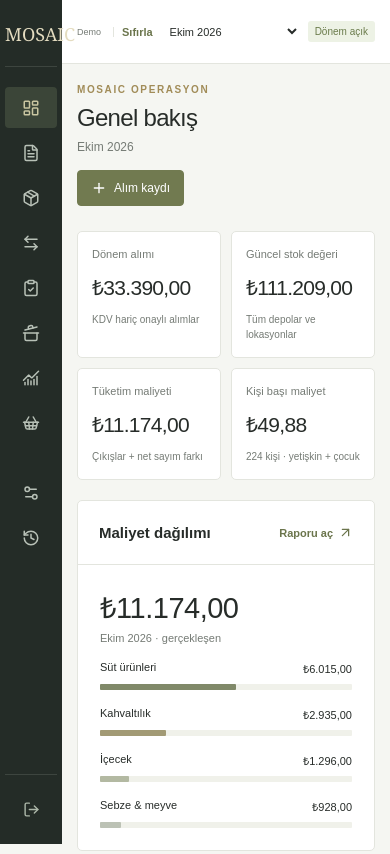
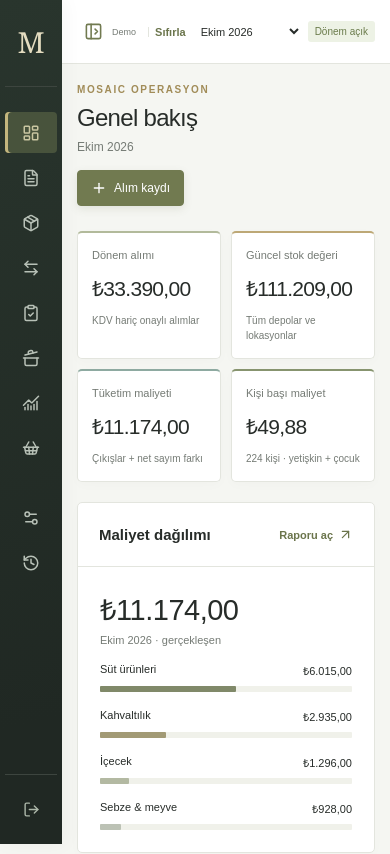
Before and after one commit to aliihaydargenc-dotcom/mosaic-hotel, a Next.js app: page /demo in a window 390 px wide. Shown: the top 854 px of the page. Built offline with nearby package versions, Linux system fonts and the light colour scheme.

Commit message:
feat: add collapsible navigation and refined visual accents

```diff
--- a/src/app/globals.css
+++ b/src/app/globals.css
@@ -1347,3 +1347,205 @@ textarea {
     animation: none;
   }
 }
+
+.sidebar {
+  transition:
+    width 220ms ease,
+    padding 220ms ease;
+  background: linear-gradient(165deg, #29352d 0%, #202823 85%);
+  box-shadow: 3px 0 18px #2028230a;
+  overflow-y: auto;
+  overflow-x: hidden;
+}
+.main-shell {
+  transition: margin-left 220ms ease;
+}
+.topbar-path {
+  display: flex;
+  align-items: center;
+  gap: 14px;
+  min-width: 0;
+}
+.sidebar-toggle {
+  flex-shrink: 0;
+  color: var(--accent);
+  width: 32px;
+  height: 32px;
+}
+.sidebar-scrim {
+  display: none;
+}
+.sidebar nav button {
+  transition:
+    background 150ms ease,
+    color 150ms ease;
+  position: relative;
+}
+.sidebar nav button.active {
+  background: #48533c;
+  box-shadow: inset 3px 0 #c4b67e;
+}
+.sidebar nav button svg {
+  flex-shrink: 0;
+}
+.sidebar-collapsed .sidebar {
+  width: 72px;
+  padding: 26px 9px 14px;
+}
+.sidebar-collapsed .main-shell {
+  margin-left: 72px;
+}
+.sidebar-collapsed .wordmark {
+  padding: 4px 0 25px;
+}
+.sidebar-collapsed .wordmark span {
+  font-size: 29px;
+  letter-spacing: 0;
+}
+.sidebar-collapsed .wordmark small,
+.sidebar-collapsed .sidebar-caption,
+.sidebar-collapsed .sidebar nav button span,
+.sidebar-collapsed .sidebar nav button > svg:last-child:not(:first-child),
+.sidebar-collapsed .sidebar-bottom > div {
+  display: none;
+}
+.sidebar-collapsed .sidebar nav {
+  margin-top: 25px;
+}
+.sidebar-collapsed .sidebar nav button {
+  justify-content: center;
+  padding: 0;
+}
+.sidebar-collapsed .sidebar-bottom {
+  justify-content: center;
+}
+.metric {
+  border-top: 2px solid #b2ba9b;
+  box-shadow: 0 3px 12px #26332705;
+  transition:
+    transform 180ms ease,
+    box-shadow 180ms ease;
+}
+.metric:nth-child(2) {
+  border-top-color: #bda876;
+}
+.metric:nth-child(3) {
+  border-top-color: #8eaaa1;
+}
+.metric:nth-child(4) {
+  border-top-color: #87946f;
+}
+.panel {
+  box-shadow: 0 3px 14px #26332704;
+}
+.button,
+.icon-button {
+  transition:
+    background 150ms ease,
+    box-shadow 150ms ease,
+    transform 150ms ease;
+}
+.button.primary {
+  box-shadow: 0 3px 8px #59623d20;
+}
+.button:active:not(:disabled) {
+  transform: translateY(1px);
+}
+@media (hover: hover) {
+  .metric:hover {
+    transform: translateY(-2px);
+    box-shadow: 0 7px 20px #2633270b;
+  }
+  .button.primary:hover {
+    box-shadow: 0 4px 12px #59623d30;
+  }
+}
+@media (max-width: 800px) {
+  .sidebar-collapsed .sidebar {
+    width: 62px;
+    padding: 18px 5px;
+  }
+  .sidebar-collapsed .main-shell,
+  .sidebar-expanded .main-shell {
+    margin-left: 62px;
+  }
+  .sidebar-expanded .sidebar {
+    width: 222px;
+    padding: 26px 15px 14px;
+    z-index: 30;
+  }
+  .sidebar-expanded .wordmark {
+    padding: 4px 16px 25px;
+  }
+  .sidebar-expanded .wordmark span {
+    font-size: 29px;
+    letter-spacing: 6px;
+  }
+  .sidebar-expanded .wordmark small,
+  .sidebar-expanded .sidebar-caption,
+  .sidebar-expanded .sidebar nav button span,
+  .sidebar-expanded .sidebar nav button > svg:last-child:not(:first-child),
+  .sidebar-expanded .sidebar-bottom > div,
+  .sidebar-expanded .sidebar-bottom small {
+    display: block;
+  }
+  .sidebar-expanded .sidebar nav {
+    margin-top: 0;
+  }
+  .sidebar-expanded .sidebar nav button {
+    padding: 0 13px;
+    justify-content: flex-start;
+  }
+  .sidebar-expanded .sidebar-bottom .avatar {
+    display: grid;
+  }
+  .sidebar-expanded .sidebar-scrim {
+    display: block;
+    position: fixed;
+    inset: 0 0 0 222px;
+    background: #20282340;
+    border: 0;
+    z-index: 25;
+    animation: backdrop-enter 160ms ease-out;
+  }
+  .topbar-path > span {
+    display: none;
+  }
+  .topbar-path {
+    flex-shrink: 0;
+  }
+  .topbar > .row {
+    width: auto;
+    min-width: 0;
+    gap: 6px;
+  }
+  .topbar select {
+    min-width: 110px;
+  }
+}
+@media (prefers-reduced-motion: reduce) {
+  .sidebar,
+  .main-shell,
+  .sidebar nav button,
+  .metric,
+  .button,
+  .icon-button {
+    transition: none;
+  }
+  .sidebar-scrim {
+    animation: none !important;
+  }
+  .metric:hover,
+  .button:active:not(:disabled) {
+    transform: none;
+  }
+}
+@media print {
+  .sidebar-scrim,
+  .sidebar-toggle {
+    display: none !important;
+  }
+  .main-shell {
+    margin-left: 0 !important;
+  }
+}
--- a/src/app/workspace.tsx
+++ b/src/app/workspace.tsx
@@ -1,6 +1,8 @@
 "use client";
 import { useState, useEffect, useRef, createContext, useContext } from "react";
 import {
+  PanelLeftClose,
+  PanelLeftOpen,
   LayoutDashboard,
   FileText,
   Package,
@@ -275,6 +277,35 @@ export default function Workspace({
 }) {
   const [s, setState] = useState(initial);
   const [tab, setTab] = useState("overview");
+  const [sidebarCollapsed, setSidebarCollapsed] = useState(false);
+  useEffect(() => {
+    try {
+      setSidebarCollapsed(
+        window.matchMedia("(max-width: 800px)").matches ||
+          localStorage.getItem("mosaic-sidebar") === "collapsed",
+      );
+    } catch {
+      setSidebarCollapsed(window.matchMedia("(max-width: 800px)").matches);
+    }
+  }, []);
+  const toggleSidebar = () => {
+    const next = !sidebarCollapsed;
+    setSidebarCollapsed(next);
+    try {
+      localStorage.setItem("mosaic-sidebar", next ? "collapsed" : "expanded");
+    } catch {}
+  };
+  useEffect(() => {
+    const onKey = (event: KeyboardEvent) => {
+      if (
+        event.key === "Escape" &&
+        window.matchMedia("(max-width: 800px)").matches
+      )
+        setSidebarCollapsed(true);
+    };
+    window.addEventListener("keydown", onKey);
+    return () => window.removeEventListener("keydown", onKey);
+  }, []);
   const [period, setPeriod] = useState(initial.periods.at(-1)!.id);
   const [modal, setModal] = useState<{ kind: string; data?: unknown } | null>(
     null,
@@ -333,10 +364,12 @@ export default function Workspace({
   const p = s.periods.find((p) => p.id === period)!;
   return (
     <Ctx.Provider value={{ s, actor, period, send, show, close, busy, demo }}>
-      <div className="app-shell">
-        <aside className="sidebar">
+      <div
+        className={`app-shell ${sidebarCollapsed ? "sidebar-collapsed" : "sidebar-expanded"}`}
+      >
+        <aside id="main-navigation" className="sidebar">
           <div className="wordmark">
-            <span>MOSAIC</span>
+            <span>{sidebarCollapsed ? "M" : "MOSAIC"}</span>
             <small>HOTEL ISTANBUL</small>
           </div>
           <div className="sidebar-caption">AMBAR & MALİYET</div>
@@ -351,6 +384,8 @@ export default function Workspace({
                 onClick={() => {
                   setTab(key);
                   setError("");
+                  if (window.matchMedia("(max-width: 800px)").matches)
+                    setSidebarCollapsed(true);
                 }}
               >
                 <Icon size={18} />
@@ -384,12 +419,35 @@ export default function Workspace({
             </button>
           </div>
         </aside>
+        {!sidebarCollapsed && (
+          <button
+            className="sidebar-scrim"
+            aria-label="Menüyü kapat"
+            onClick={() => setSidebarCollapsed(true)}
+          />
+        )}
         <div className="main-shell">
           <header className="topbar">
-            <span>
-              Mosaic Hotel <span className="topbar-divider">/</span>{" "}
-              <strong>{nav.find((n) => n[0] === tab)?.[1]}</strong>
-            </span>
+            <div className="topbar-path">
+              <button
+                className="icon-button sidebar-toggle"
+                onClick={toggleSidebar}
+                aria-label={sidebarCollapsed ? "Menüyü aç" : "Menüyü daralt"}
+                title={sidebarCollapsed ? "Menüyü aç" : "Menüyü daralt"}
+                aria-expanded={!sidebarCollapsed}
+                aria-controls="main-navigation"
+              >
+                {sidebarCollapsed ? (
+                  <PanelLeftOpen size={19} />
+                ) : (
+                  <PanelLeftClose size={19} />
+                )}
+              </button>
+              <span>
+                Mosaic Hotel <span className="topbar-divider">/</span>{" "}
+                <strong>{nav.find((n) => n[0] === tab)?.[1]}</strong>
+              </span>
+            </div>
             <div className="row">
               {demo ? (
                 <>
```
Also changed, not shown: 1 other file (tests, documents, lock files or other folders).
